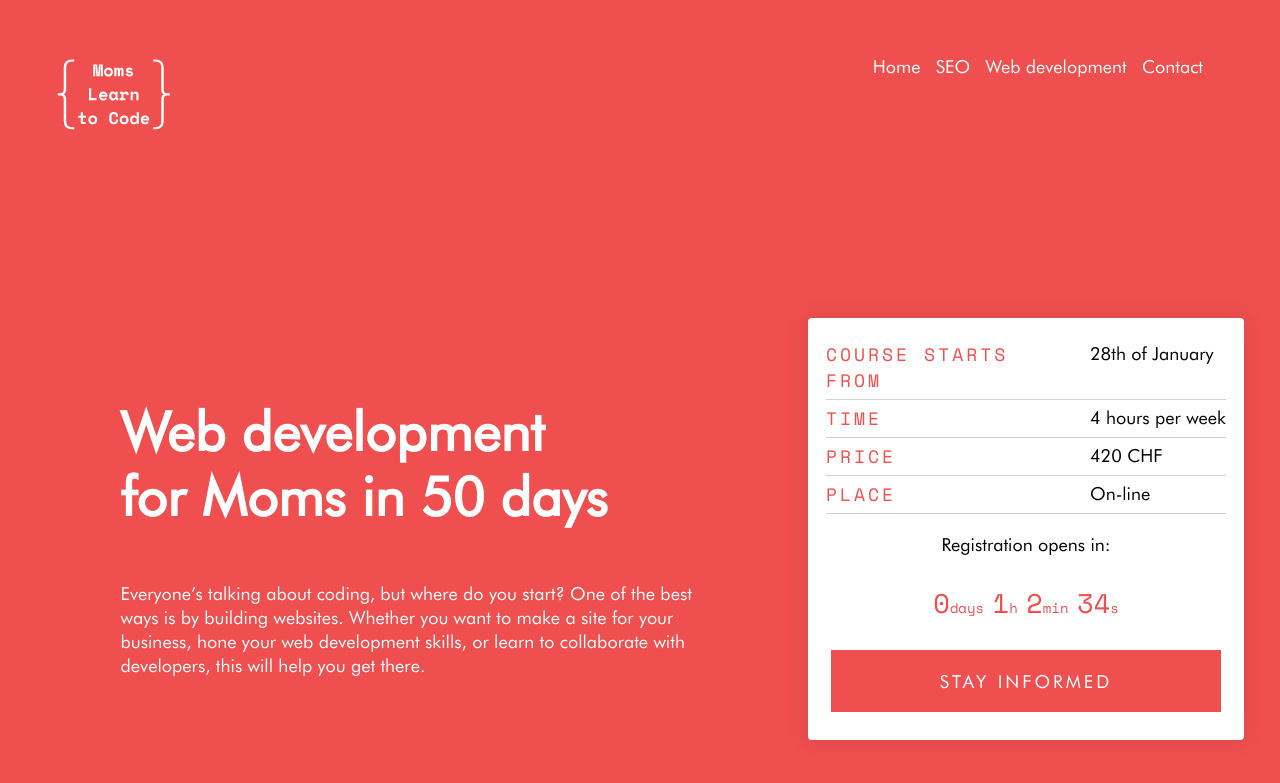
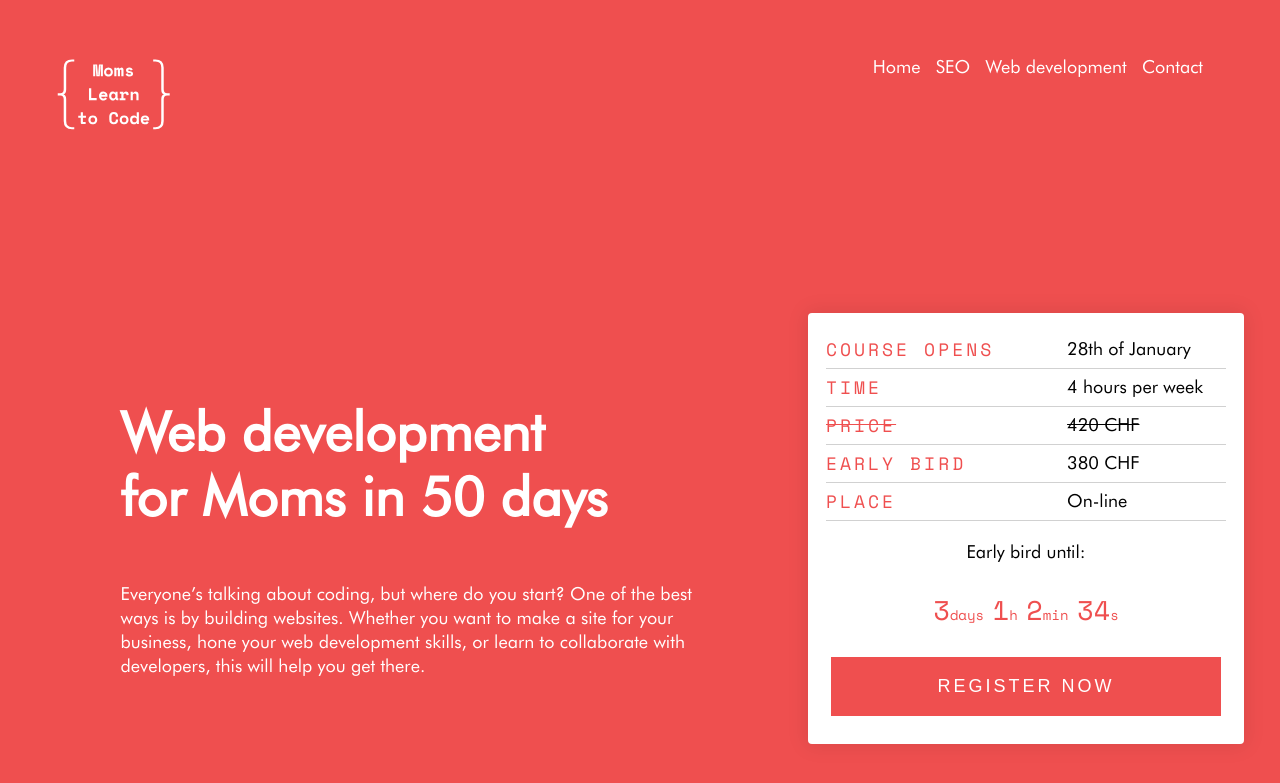
Before and after one commit to hharen/mltc_jekyll, a Jekyll site: the page built from web-development.html, in a window 1280 px wide and 900 px high. Shown: the top 783 px of the window. Built offline with Jekyll 4.4.1, drawn with Linux system fonts in a browser that asks for light colours; nearby versions of some CDN libraries; some of the changed text lies outside the part shown.

Commit message:
Web dev course Early bird registration opens

```diff
--- a/_includes/layout_web_dev_course_card.html
+++ b/_includes/layout_web_dev_course_card.html
@@ -1,12 +1,15 @@
           <div class='time-price'>
-            <h4>Course starts from</h4>
+            <h4>Course opens</h4>
             <p>28th of January</p>
             <div class='line'></div>
             <h4>Time</h4>
             <p>4 hours per week</p>
             <div class='line'></div>
-            <h4>Price</h4>
-            <p>420 CHF</p>
+            <h4 class='line-through'>Price</h4>
+            <p class='line-through'>420 CHF</p>
+            <div class='line'></div>
+            <h4>Early Bird</h4>
+            <p>380 CHF</p>
             <div class='line'></div>
             <h4>Place</h4>
             <p>On-line</p>
@@ -14,7 +17,7 @@
           </div>
 
           <div class="time-to-book">
-     <!--        <p>Early bird until:</p> -->
-            <p>Registration opens in:</p>
-            <p class="countdown" data-countdown-date="Jan 27, 2021 23:59:59"></p>
+            <p>Early bird until:</p>
+            <!-- <p>Registration opens in:</p> -->
+            <p class="countdown" data-countdown-date="Jan 30, 2021 23:59:59"></p>
           </div>
--- a/web-development.html
+++ b/web-development.html
@@ -19,16 +19,16 @@ description: Whether you want to make a site for your business, hone your web de
 
         <div class="course-info hero-right">
           {% include layout_web_dev_course_card.html %}
-          <a href="#footer" class="button primary-button big">Stay informed</a>
-          <!-- <button href='#footer' class="button primary-button big checkout-button-sku_FkA4plDJKWqJ3B"
+          <!-- <a href="#footer" class="button primary-button big">Stay informed</a> -->
+          <button href='#footer' class="button primary-button big checkout-button-sku_FkA4plDJKWqJ3B"
             role="link"
             type="button">Register now
-          </button> -->
+          </button>
         </div>
 
         <div id="error-message"></div>
 
-        <!-- <script>
+        <script>
         (function() {
           var stripe = Stripe('pk_live_No4I1hI6Tnl3Qb0SgR7YVbpW00PxOKOWrd');
 
@@ -59,7 +59,7 @@ description: Whether you want to make a site for your business, hone your web de
             });
           }
         })();
-        </script> -->
+        </script>
 
       </div>
       <div></div>
@@ -183,14 +183,14 @@ description: Whether you want to make a site for your business, hone your web de
 
           <div class="course-info hero-right">
             {% include layout_web_dev_course_card.html %}
-            <a href="#footer" class="button primary-button big">Stay informed</a>
-            <!-- <button href='#footer' class="button primary-button big checkout-button-sku_FkA4plDJKWqJ3B"
+            <!-- <a href="#footer" class="button primary-button big">Stay informed</a> -->
+            <button href='#footer' class="button primary-button big checkout-button-sku_FkA4plDJKWqJ3B"
               role="link"
               type="button">Register now
-            </button> -->
+            </button>
           </div>
 
-          <!-- <div id="error-message"></div>
+          <div id="error-message"></div>
 
           <script>
         (function() {
@@ -223,7 +223,7 @@ description: Whether you want to make a site for your business, hone your web de
             });
           }
         })();
-        </script> -->
+        </script>
         </div>
       </div>
 
```
